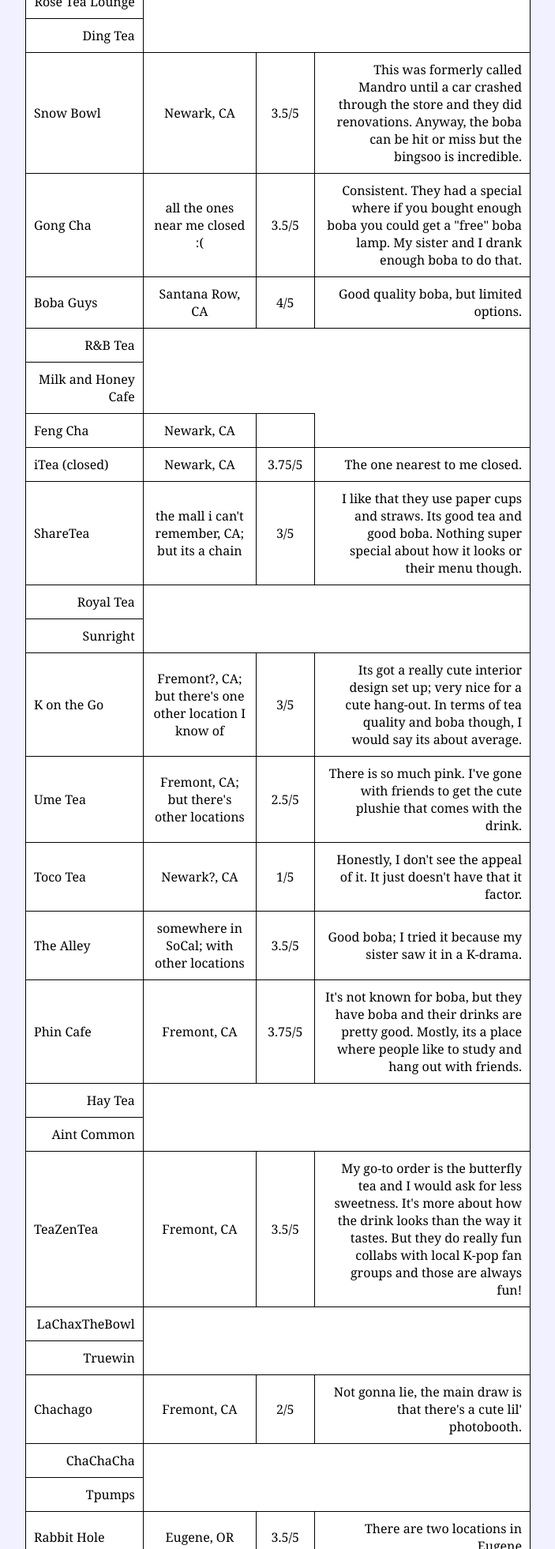
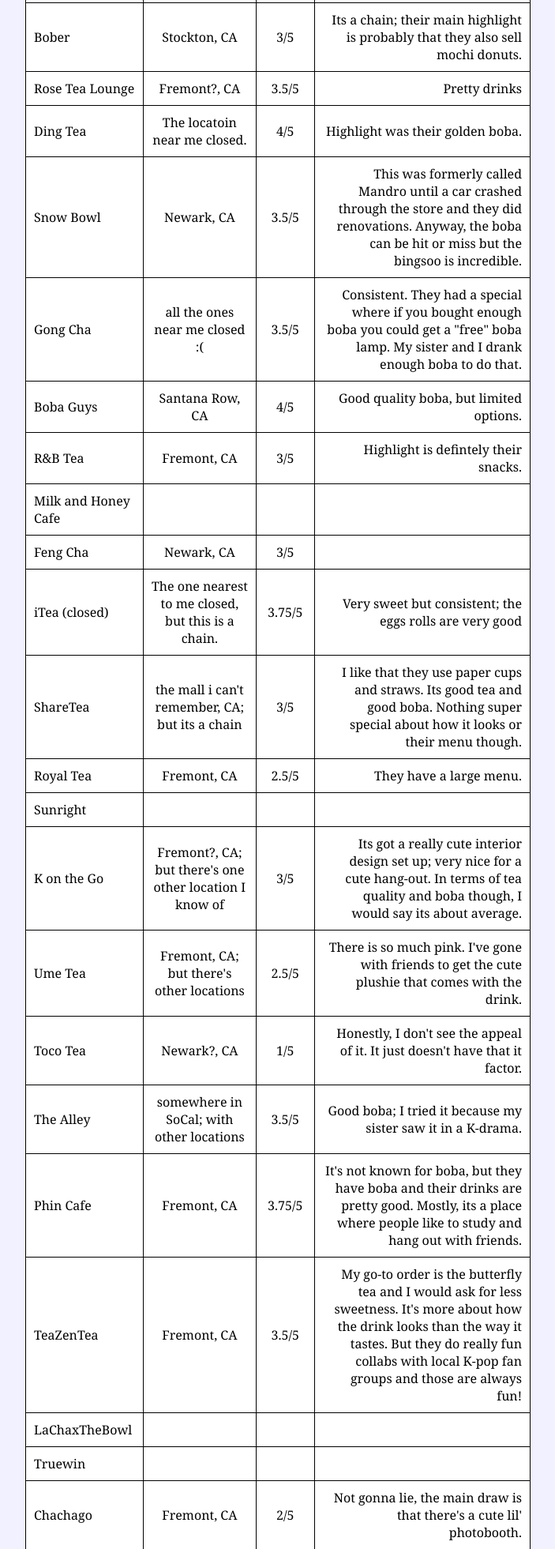
Before and after one commit to dianamorimoto/myportfolio, a plain HTML site: page boba.html in a window 1280 px wide. Shown: the part 839-2800 px from the top of the page at 79% size, without its empty margins (288-991 px from the left). Drawn offline with Linux system fonts and the light colour scheme.

Commit message:
Add files via upload

```diff
--- a/aboutme.html
+++ b/aboutme.html
@@ -10,7 +10,7 @@
 
     <!--link to the style sheet-->
     <link rel="stylesheet" href="css/aboutme.css">
-    <script src="js/index.js"></script>
+    <script src="js/aboutme.js"></script>
     <script type='module' src='https://cdn.inst-fs-iad-prod.inscloudgate.net/OFVaDdjdKSQ8D0HVhkv-pbOTcgG_93UXT0YMBH3rF_5J86lhxhiPNEjZogBe1WtlkLZ0NAscxPY1rDRGiBPeXg=='></script>
 </head>
 
--- a/boba.html
+++ b/boba.html
@@ -54,9 +54,13 @@
                 <td>Q-Tea Monster</td>
                 <td>Fremont, CA</td>
                 <td>3/5</td>
+                <td>They have passion fruit dolphins which is fun, but overall, average teas.</td>
             </tr>
             <tr>
                 <td>Happy Lemon</td>
+                <td>Newark?, CA</td>
+                <td>3/5</td>
+                <td>Some interesting toppings for drinks.</td>
             </tr>
             <tr>
                 <td>T4</td>
@@ -79,12 +83,20 @@
             <tr>
                 <td>Bober</td>
                 <td>Stockton, CA</td>
+                <td>3/5</td>
+                <td>Its a chain; their main highlight is probably that they also sell mochi donuts.</td>
             </tr>
             <tr>
                 <td>Rose Tea Lounge</td>
+                <td>Fremont?, CA</td>
+                <td>3.5/5</td>
+                <td>Pretty drinks</td>
             </tr>
             <tr>
                 <td>Ding Tea</td>
+                <td>The locatoin near me closed.</td>
+                <td>4/5</td>
+                <td>Highlight was their golden boba.</td>
             </tr>
             <tr>
                 <td>Snow Bowl</td>
@@ -106,20 +118,27 @@
             </tr>
             <tr>
                 <td>R&B Tea</td>
+                <td>Fremont, CA</td>
+                <td>3/5</td>
+                <td>Highlight is defintely their snacks.</td>
             </tr>
             <tr>
                 <td>Milk and Honey Cafe</td>
+                <td></td>
+                <td></td>
+                <td></td>
             </tr>
             <tr>
                 <td>Feng Cha</td>
                 <td>Newark, CA</td>
+                <td>3/5</td>
                 <td></td>
             </tr>
             <tr>
                 <td>iTea (closed)</td>
-                <td>Newark, CA</td>
+                <td>The one nearest to me closed, but this is a chain.</td>
                 <td>3.75/5</td>
-                <td>The one nearest to me closed.</td>
+                <td>Very sweet but consistent; the eggs rolls are very good</td>
             </tr>
             <tr>
                 <td>ShareTea</td>
@@ -129,9 +148,15 @@
             </tr>
             <tr>
                 <td>Royal Tea</td>
+                <td>Fremont, CA</td>
+                <td>2.5/5</td>
+                <td>They have a large menu.</td>
             </tr>
             <tr>
                 <td>Sunright</td>
+                <td></td>
+                <td></td>
+                <td></td>
             </tr>
             <tr>
                 <td>K on the Go</td>
@@ -164,12 +189,6 @@
                 <td>It's not known for boba, but they have boba and their drinks are pretty good. Mostly, its a place where people like to study and hang out with friends.</td>
             </tr>
             <tr>
-                <td>Hay Tea</td>
-            </tr>
-            <tr>
-                <td>Aint Common</td>
-            </tr>
-            <tr>
                 <td>TeaZenTea</td>
                 <td>Fremont, CA</td>
                 <td>3.5/5</td>
@@ -177,9 +196,15 @@
             </tr>
             <tr>
                 <td>LaChaxTheBowl</td>
+                <td></td>
+                <td></td>
+                <td></td>
             </tr>
             <tr>
                 <td>Truewin</td>
+                <td></td>
+                <td></td>
+                <td></td>
             </tr>
             <tr>
                 <td>Chachago</td>
@@ -189,9 +214,15 @@
             </tr>
             <tr>
                 <td>ChaChaCha</td>
+                <td></td>
+                <td></td>
+                <td></td>
             </tr>
             <tr>
                 <td>Tpumps</td>
+                <td></td>
+                <td></td>
+                <td></td>
             </tr>
             <tr>
                 <td>Rabbit Hole</td>
@@ -207,18 +238,27 @@
             </tr>
             <tr>
                 <td>Meet Fresh</td>
+                <td></td>
+                <td></td>
+                <td></td>
             </tr>
             <tr>
                 <td>amai</td>
+                <td>somewhere in SoCal...</td>
+                <td>4/5</td>
+                <td>Very pretty drinks.</td>
             </tr>
             <tr>
                 <td>Moshi Moshi</td>
                 <td>somewhere in SoCal</td>
                 <td>3.5/5</td>
-                <td></td>
+                <td>Drinks were sweet, but not in a syrup-y way. A large draw was the mochi they had.</td>
             </tr>
             <tr>
                 <td>7 miles</td>
+                <td>mall in SoCal...</td>
+                <td>4/5</td>
+                <td>Not too sweet or too syrup-y</td>
             </tr>
         </table>
     </div>
```
